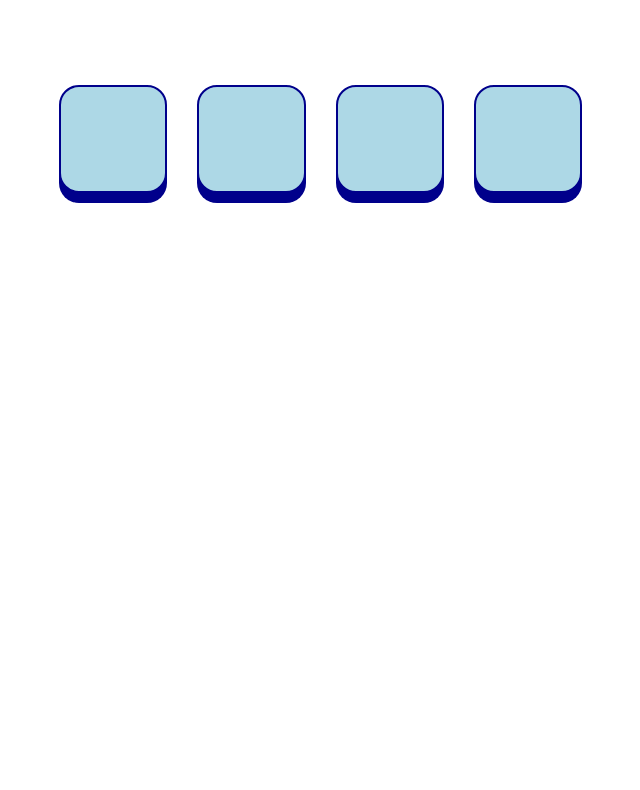
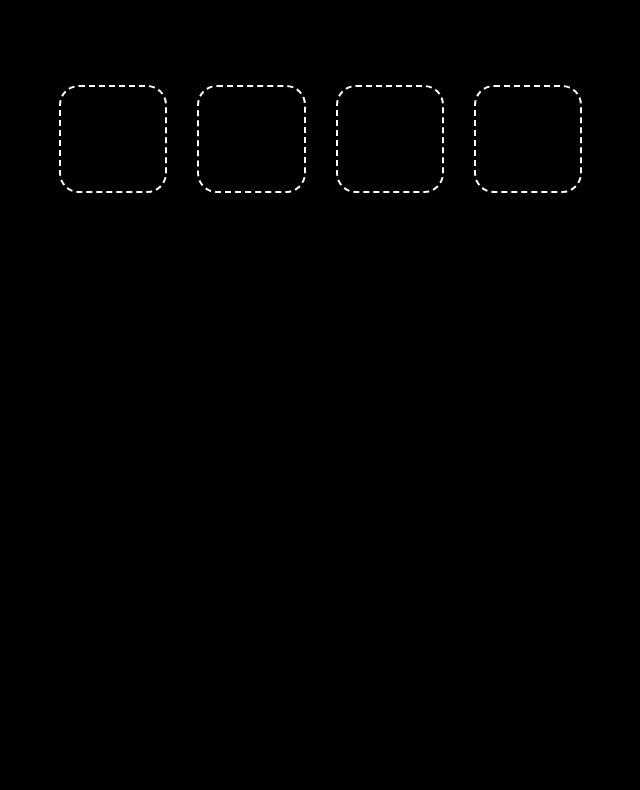
Before and after one commit to GuillaumeMonnard/MEMORY, a website built with Parcel: page src/index.html in a window 1280 px wide. Shown: the part 52-842 px from the top of the page, without its empty margins (181-821 px from the left). Built offline with nearby package versions, Linux system fonts and the light colour scheme.

Commit message:
style terminal

```diff
--- a/src/scss/main.scss
+++ b/src/scss/main.scss
@@ -9,4 +9,6 @@ body {
   align-items: center;
   justify-content: center;
   gap: 100px;
+  background-color: black;
+  color: white;
 }
--- a/src/scss/modules/_memory-game.scss
+++ b/src/scss/modules/_memory-game.scss
@@ -1,7 +1,7 @@
 #board {
   width: 800px;
   height: 800px;
-  background-color: white;
+  background-color: black;
   margin: 0 auto;
   display: grid;
   grid-template-columns: repeat(6, 1fr);
@@ -11,9 +11,9 @@
 
 .card {
   position: relative;
-  border: solid 2px darkblue;
+  border: dashed 2px white;
   border-radius: 20px;
-  box-shadow: 0px 10px 0px 0px darkblue;
+  font-size: 40px;
 
   &:not(.hidden)::after {
     content: attr(data-emoji);
@@ -28,12 +28,11 @@
   }
 
   &.hidden {
-    background-color: lightblue;
+    background-color: black;
   }
 
   &.active {
-    border: solid 2px red;
-    box-shadow: 0px 10px 0px 0px red;
+    border: dashed 2px lightcoral;
   }
 
   &.found {
```
